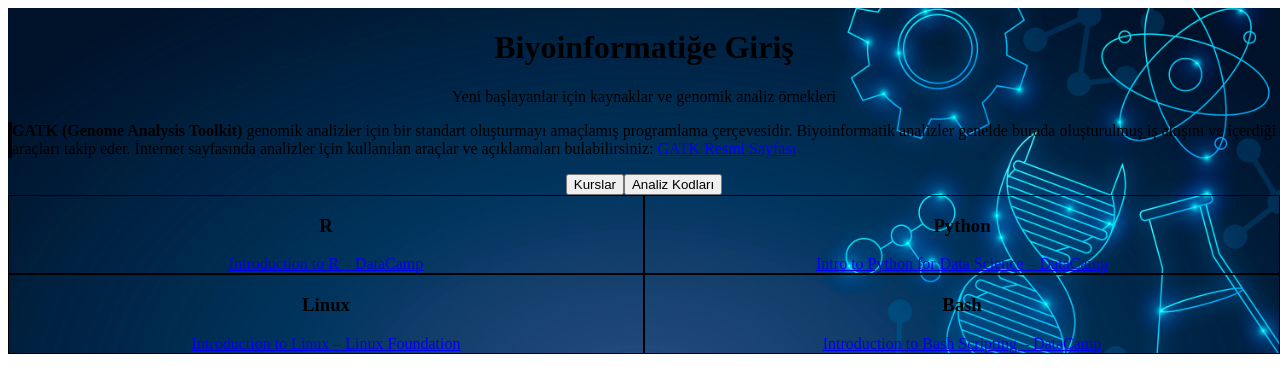
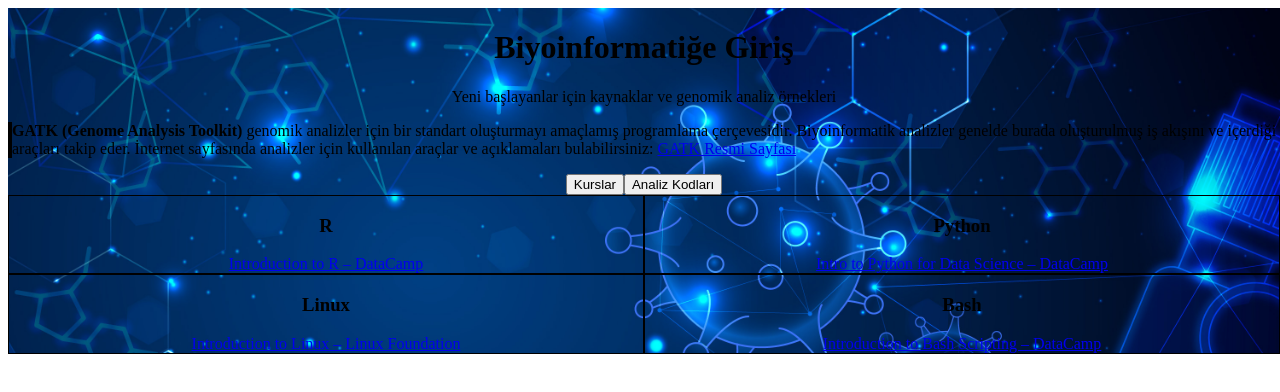
Before and after one commit to benguyarenbeyaz/bioinformatics-site, a Next.js app: page / in a window 1280 px wide. Shown: the top 392 px of the page. Built offline with nearby package versions, Linux system fonts and the light colour scheme.

Commit message:
background 11

```diff
--- a/pages/index.js
+++ b/pages/index.js
@@ -7,7 +7,7 @@ export default function Home() {
   return (
     <main
       className="fixed inset-0 bg-fixed bg-cover bg-center text-white overflow-auto"
-      style={{ backgroundImage: "url('/images/science.jpg')" }}
+      style={{ backgroundImage: "url('/images/futuristic.jpg')" }}
     >
       <div className="absolute inset-0 bg-black/70 z-0" />
       <div className="relative z-10 max-w-4xl mx-auto p-6 space-y-10">
```
